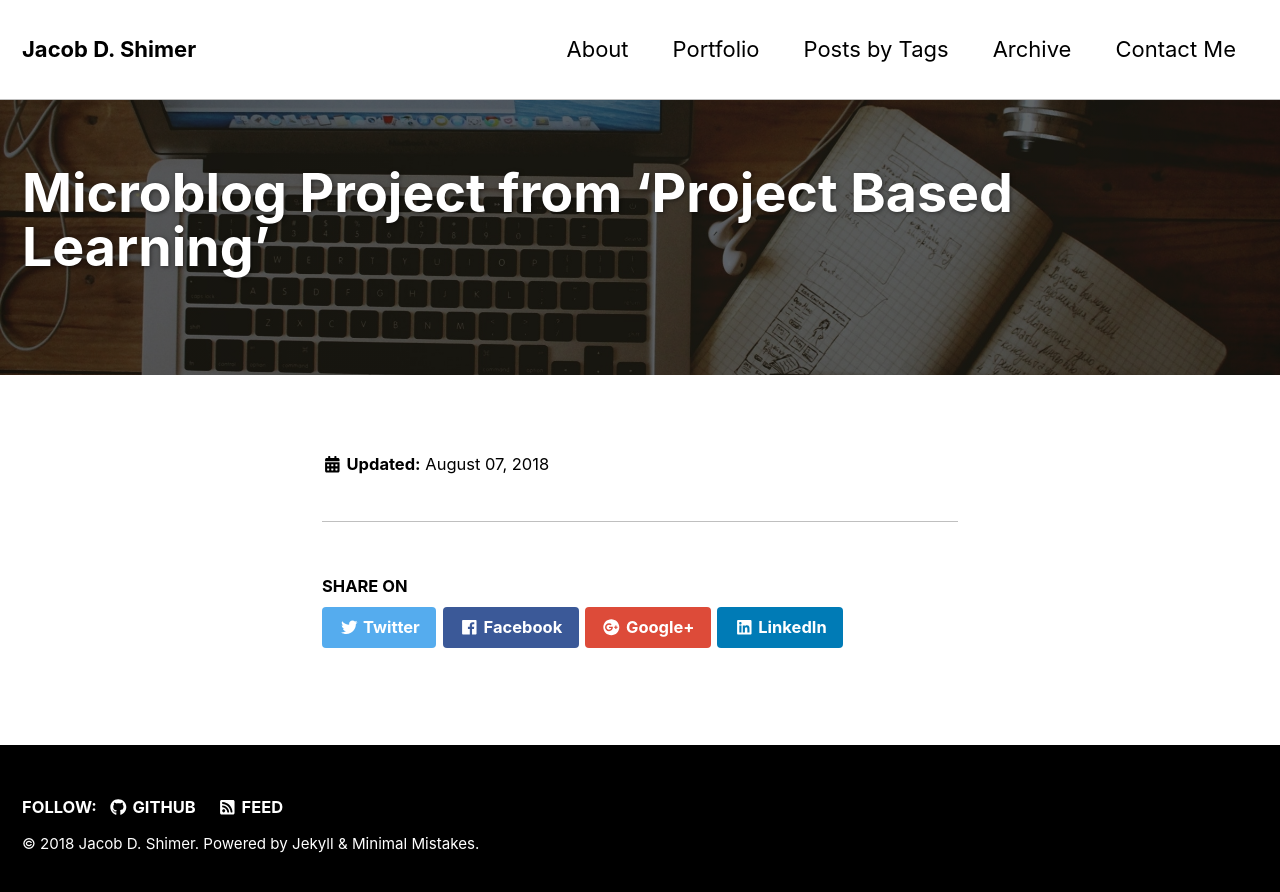
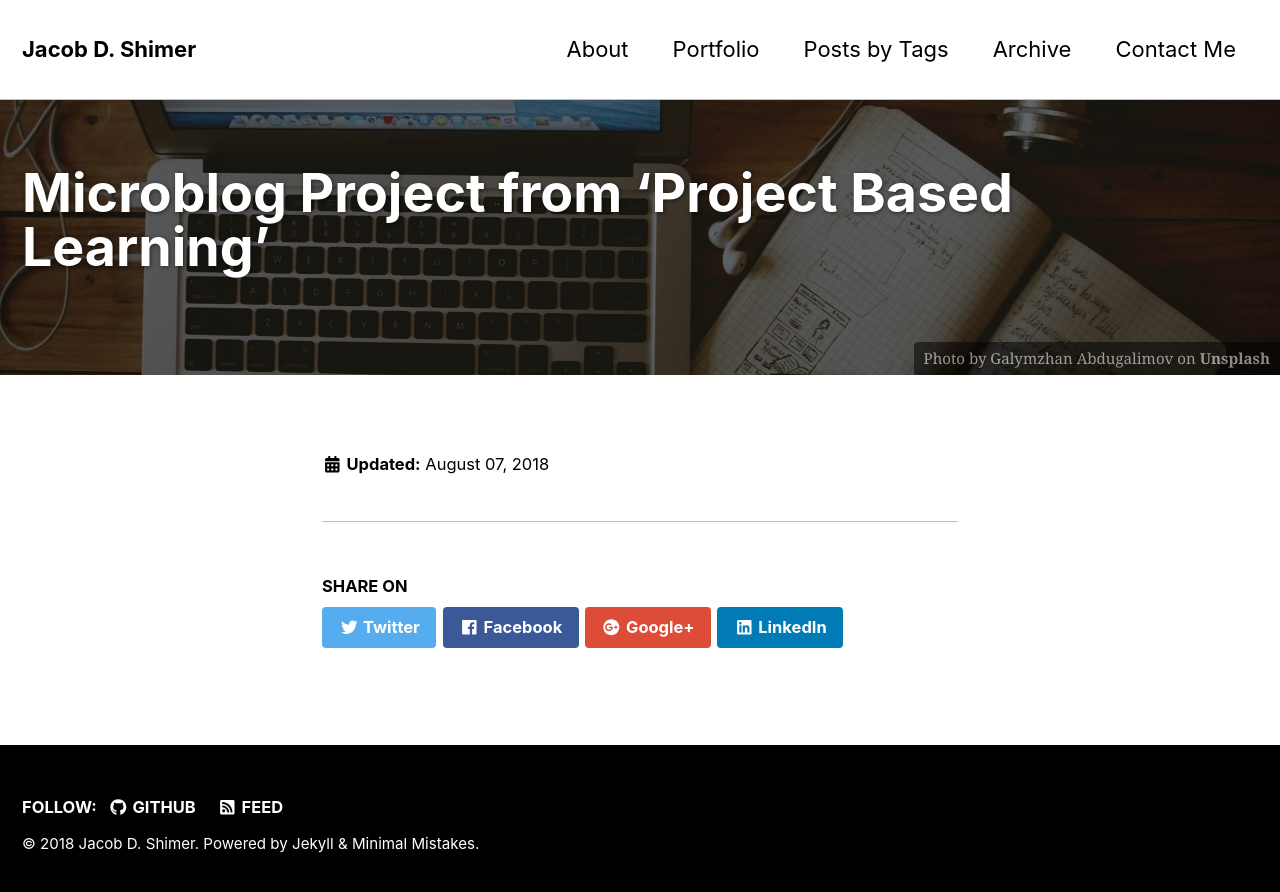
Before and after one commit to jacobdshimer/jacobdshimer.github.io, a Jekyll site: the page built from _portfolio/microblog-project.md, in a window 1280 px wide. Shown: the top 892 px of the page. Built offline with Jekyll 4.4.1, drawn with Linux system fonts in a browser that asks for light colours; nearby versions of some CDN libraries.

Commit message:
Added caption to picture to give credit to owner

```diff
--- a/_portfolio/microblog-project.md
+++ b/_portfolio/microblog-project.md
@@ -5,4 +5,5 @@ header:
   overlay_color: "#000"
   overlay_filter: 0.6
   teaser: assets/images/microblog-portfolio-page-teaser.jpg
+  caption: "Photo by Galymzhan Abdugalimov on [**Unsplash**](https://unsplash.com)"
 ---
```
